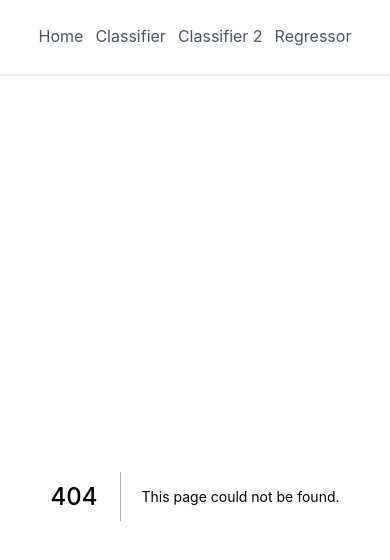
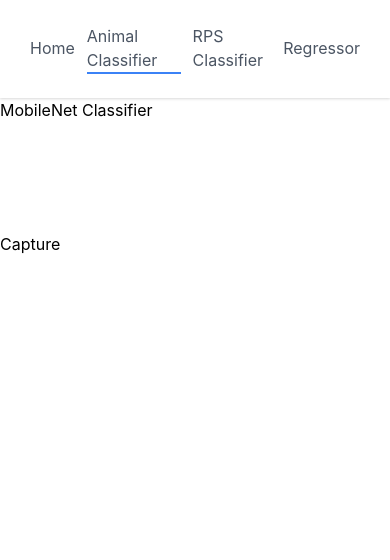
Before and after one commit to JKBTumpalan/evtf_project, a Next.js app in the folder frontend/: page /mobilenet in a window 390 px wide. Before the commit this address had no page. Shown: the top 560 px of the page. Built offline with nearby package versions, Linux system fonts and the light colour scheme; no server answers.

Commit message:
Changed generic classifier names to mobilenet and rps classifiers

```diff
--- a/frontend/components/Navbar.tsx
+++ b/frontend/components/Navbar.tsx
@@ -17,15 +17,15 @@ export const Navbar = () => {
           </a>
         </Link>
 
-        <Link href="/classifier1" passHref>
+        <Link href="/mobilenet" passHref>
           <a
             className={`border-b-2 border-transparent hover:text-gray-800 dark:hover:text-gray-200 hover:border-blue-500 mx-1.5 sm:mx-6 ${
-              router.pathname === "/classifier1"
+              router.pathname === "/mobilenet"
                 ? `border-b-2 border-blue-500`
                 : ``
             }`}
           >
-            Classifier
+            Animal Classifier
           </a>
         </Link>
 
@@ -37,7 +37,7 @@ export const Navbar = () => {
                 : ``
             }`}
           >
-            Classifier 2
+            RPS Classifier
           </a>
         </Link>
 
--- a/frontend/pages/index.tsx
+++ b/frontend/pages/index.tsx
@@ -13,19 +13,19 @@ const Home: NextPage = () => {
         <link rel="icon" href="/favicon.ico" />
       </Head>
 
-      <div className="relative opacity-70 bg-center bg-no-repeat bg-cover bg-fixed min-h-screen bg-flowers">
+      <div className="relative opacity-70 bg-center bg-no-repeat bg-cover bg-fixed min-h-screen bg-mobilenet">
         <div className="h-screen flex flex-col justify-center items-center border-2 w-100% text-center text-xl tracking-wide uppercase">
           <div className="border-2 border-black bg-white bg-opacity-20 p-5 hover:bg-yellow-50 text-black font-bold cursor-pointer">
-            <Link href="/classifier2">
-              <a>Flower Classifier</a>
+            <Link href="/mobilenet">
+              <a>MobileNet Classifier</a>
             </Link>
           </div>
           <div>
             <section className="bg-white bg-opacity-50 my-4 p-4 text-center">
               <p>
-                Classify 5 different flowers using machine learning! The flowers
-                that the machine can classify are: Daisies, Dandelions, Roses,
-                Sunflowers, and Tulips.
+                Classify different animals using the fast MobileNet model. You
+                can try uploading pictures of your favorites like flamingos,
+                sealions, snakes, or even triceratops!
               </p>
             </section>
           </div>
@@ -42,9 +42,9 @@ const Home: NextPage = () => {
           <div>
             <section className="bg-white bg-opacity-50 my-4 p-4 text-center">
               <p>
-                Classify 5 different flowers using machine learning! The flowers
-                that the machine can classify are: Daisies, Dandelions, Roses,
-                Sunflowers, and Tulips.
+                Classify different hand gestures using the Rock-Paper-Scissors
+                Convolutional Neural Network Model. You can try uploading
+                pictures of your own hands as rock, paper, or scissors!
               </p>
             </section>
           </div>
@@ -60,11 +60,7 @@ const Home: NextPage = () => {
           </span>
           <div>
             <section className="bg-white bg-opacity-50 my-4 p-4 text-center">
-              <p>
-                Classify 5 different flowers using machine learning! The flowers
-                that the machine can classify are: Daisies, Dandelions, Roses,
-                Sunflowers, and Tulips.
-              </p>
+              <p>SECTION TBD.</p>
             </section>
           </div>
         </div>
--- a/frontend/pages/classifier1.tsx
+++ b/frontend/pages/mobilenet.tsx
@@ -1,9 +1,9 @@
 import WebcamComponent from "../components/webcam";
 
-const Classifier1: React.FC = () => {
+const MobileNet: React.FC = () => {
   return (
     <div>
-      <div>Classifier Component 1</div>
+      <div>MobileNet Classifier</div>
       <main>
         <WebcamComponent />
       </main>
@@ -11,4 +11,4 @@ const Classifier1: React.FC = () => {
   );
 };
 
-export default Classifier1;
+export default MobileNet;
--- a/frontend/tailwind.config.js
+++ b/frontend/tailwind.config.js
@@ -4,8 +4,8 @@ module.exports = {
   theme: {
     extend: {
       backgroundImage: (theme) => ({
-        flowers:
-          "url(https://hgtvhome.sndimg.com/content/dam/images/hgtv/fullset/2009/6/26/0/JI_Dandelions_s4x3.jpg.rend.hgtvcom.1280.960.suffix/1400945145878.jpeg)",
+        mobilenet:
+          "url(https://cms.bbcearth.com/sites/default/files/2020-12/2eft70000001000.jpg)",
         rps: "url(https://hips.hearstapps.com/hmg-prod.s3.amazonaws.com/images/people-playing-paper-rock-scissors-royalty-free-illustration-1583269312.jpg?crop=0.994xw:0.799xh;0.00160xw,0.195xh&resize=2048:*)",
         img1: "url(https://images.unsplash.com/photo-1508394522741-82ac9c15ba69?ixlib=rb-1.2.1&ixid=eyJhcHBfaWQiOjEyMDd9&auto=format&fit=crop&w=748&q=80)",
       }),
```
